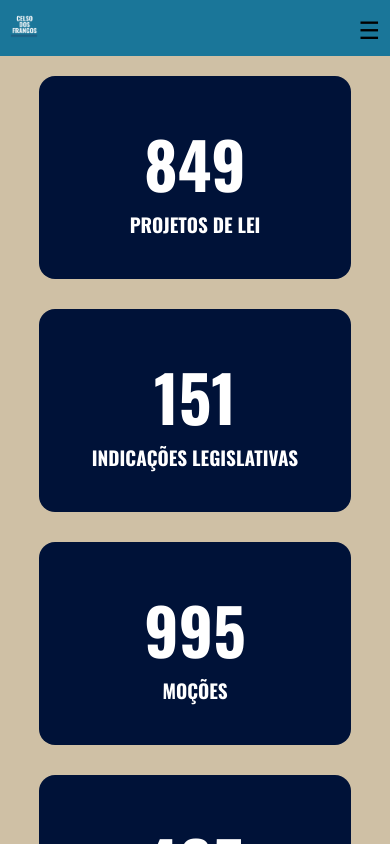
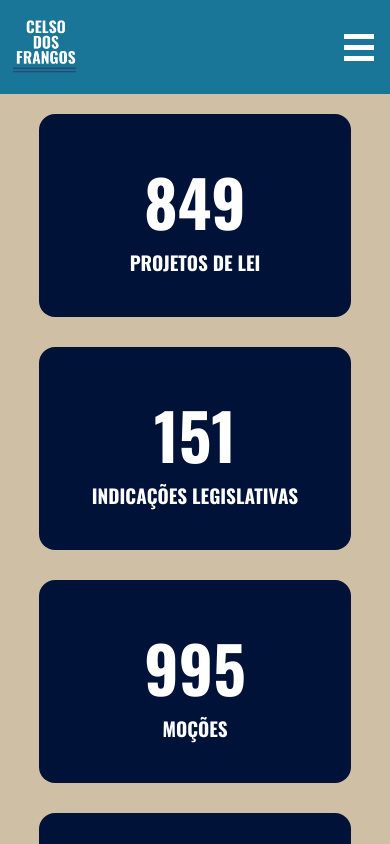
Before and after one commit to degabrielofi/CelsoDosFrangos, a React (Create React App) app in the folder Web/: page / in a window 390 px wide. Shown: the top 844 px of the page. Built offline with nearby package versions, Linux system fonts and the light colour scheme.

Commit message:
update and responsive finished on `Header`

```diff
--- a/Web/src/components/Header/index.jsx
+++ b/Web/src/components/Header/index.jsx
@@ -29,7 +29,13 @@ const Header = () => {
             <img src={Icon} alt="" />
           </a>
         </div>
-        <MobileMenuIcon onClick={toggleMenu}>&#9776;</MobileMenuIcon>
+        <MobileMenuIcon onClick={toggleMenu}>
+          <section className={showMenu ? "toggleMenu active" : "toggleMenu"}>
+            <div className="line1"></div>
+            <div className="line2"></div>
+            <div className="line3"></div>
+          </section>
+        </MobileMenuIcon>
         <NavMenu showMenu={showMenu}>
           <NavItem>
             <a href="/">Início</a>
--- a/Web/src/components/Header/style.jsx
+++ b/Web/src/components/Header/style.jsx
@@ -19,6 +19,12 @@ export const Container = styled.div`
   .icon img {
     width: 75%;
   }
+
+  @media screen and (max-width: 768px) {
+    .icon {
+      width: 25%;
+    }
+  }
 `;
 
 export const NavMenu = styled.ul`
@@ -32,7 +38,7 @@ export const NavMenu = styled.ul`
     top: ${({ showMenu }) => (showMenu ? "80px" : "-100%")};
     left: 0;
     width: 100%;
-    background-color: #333;
+    background-color: #1a7699;
     transition: top 0.3s ease;
     z-index: 999;
   }
@@ -60,10 +66,31 @@ export const NavItem = styled.li`
 
 export const MobileMenuIcon = styled.div`
   display: none;
-  font-size: 24px;
   cursor: pointer;
 
   @media screen and (max-width: 768px) {
     display: block;
+
+    div {
+      height: 5px;
+      width: 30px;
+      margin: 6px;
+      background-color: #fff;
+      transition-duration: 0.3s;
+    }
+
+    .toggleMenu.active .line1 {
+      transform: rotate(45deg) translate(7px, 7px);
+      background-color: #fff;
+    }
+
+    .toggleMenu.active .line2 {
+      opacity: 0;
+    }
+
+    .toggleMenu.active .line3 {
+      transform: rotate(-45deg) translate(8px, -9px);
+      background-color: #fff;
+    }
   }
 `;
```
